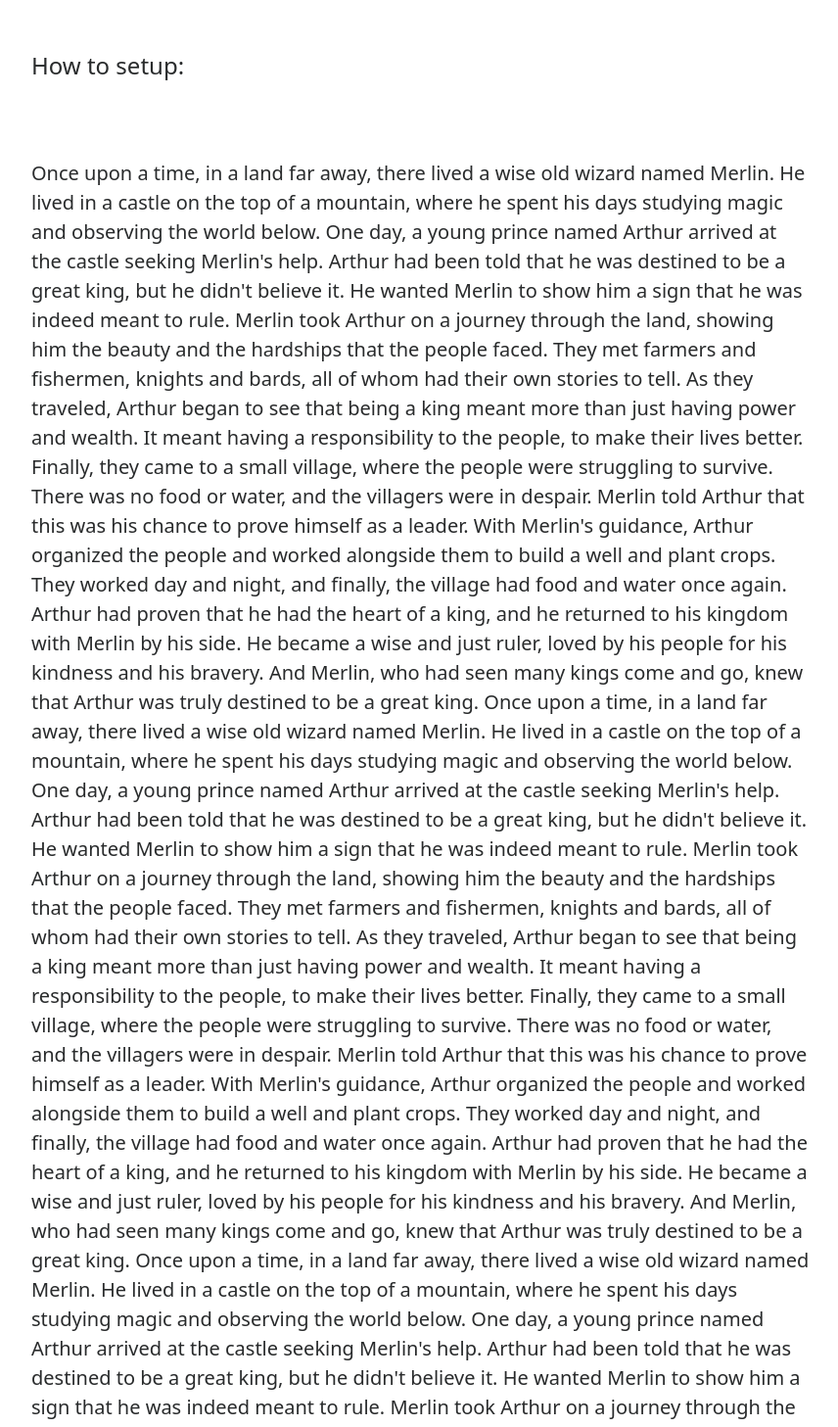
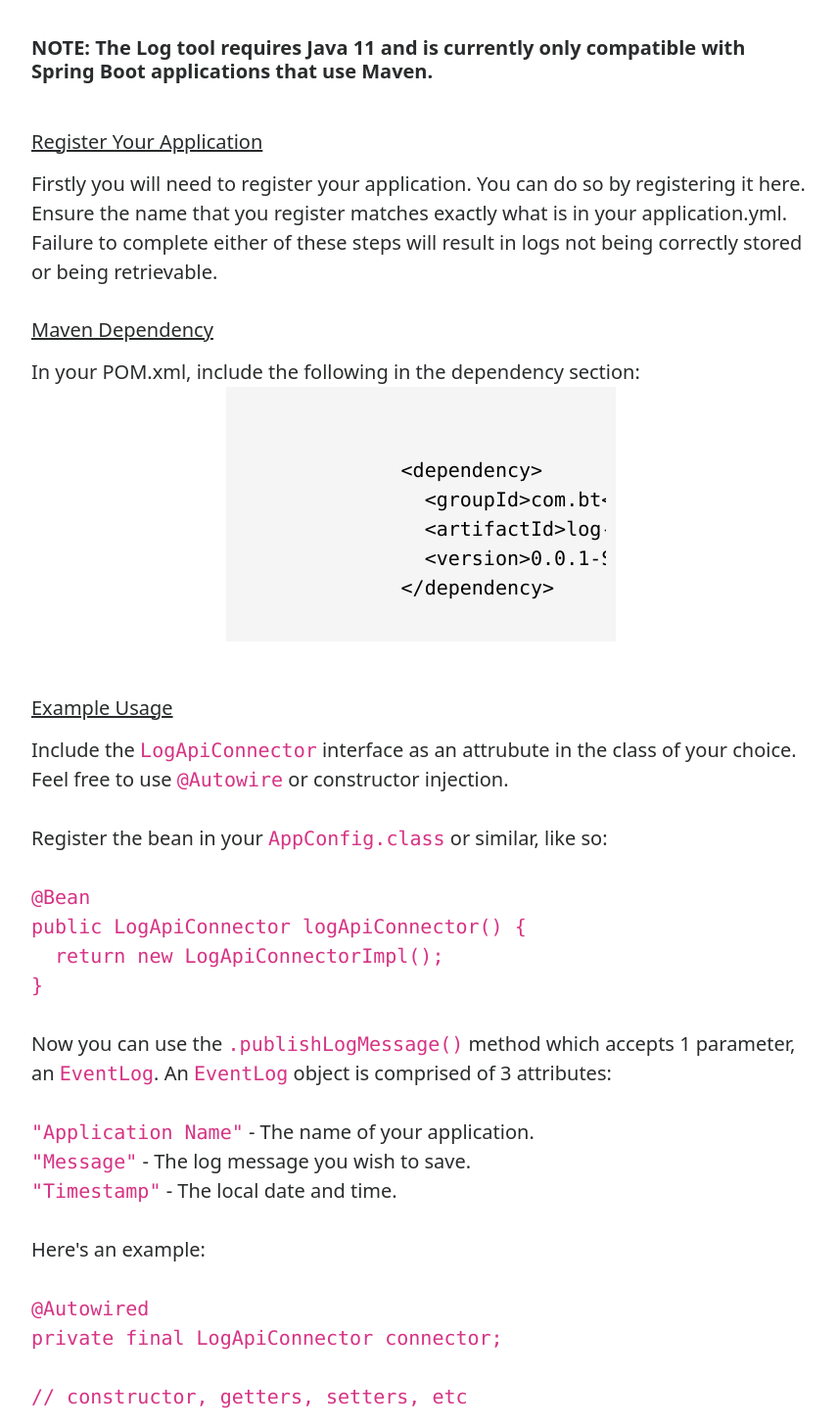
Before and after one commit to brendan-muldoon/dashboard, a Vue app: page /documentation in a window 1280 px wide. Shown: the part 220-1677 px from the top of the page at 98% size, without its empty margins (210-1066 px from the left). Built offline with nearby package versions, Linux system fonts and the light colour scheme.

Commit message:
Finished code

```diff
--- a/src/components/AppDocumentation.vue
+++ b/src/components/AppDocumentation.vue
@@ -1,76 +1,127 @@
 <template>
   <div class="container" style="min-height: 100%">
-      <h2>Documentation</h2>
-      <h4>How to setup:</h4>
-      <p>
+    <h2>Documentation</h2>
+    <h4>
+      <b
+        >NOTE: The Log tool requires Java 11 and is currently only compatible
+        with Spring Boot applications that use Maven.</b
+      >
+    </h4>
+    <br />
+    <br />
+    <h4><u>Register Your Application</u></h4>
+    <p>
+      Firstly you will need to register your application. You can do so by
+      registering it <a href="/register">here</a>. Ensure the name that you
+      register matches exactly what is in your application.yml. Failure to
+      complete either of these steps will result in logs not being correctly
+      stored or being retrievable.
+    </p>
+    <h4><u>Maven Dependency</u></h4>
+    <p>
+      In your POM.xml, include the following in the dependency section:
+      <code>
+        <div class="code-container">
+          <pre>
+              <br />
+              &lt;dependency&gt;
+                &lt;groupId&gt;com.bt&lt;/groupId&gt;
+                &lt;artifactId&gt;log-api-connector&lt;/artifactId&gt;
+                &lt;version&gt;0.0.1-SNAPSHOT&lt;/version&gt;
+              &lt;/dependency&gt;
+            </pre>
+        </div>
+      </code>
+    </p>
+    <br />
 
-        Once upon a time, in a land far away, there lived a wise old wizard
-        named Merlin. He lived in a castle on the top of a mountain, where he
-        spent his days studying magic and observing the world below. One day, a
-        young prince named Arthur arrived at the castle seeking Merlin's help.
-        Arthur had been told that he was destined to be a great king, but he
-        didn't believe it. He wanted Merlin to show him a sign that he was
-        indeed meant to rule. Merlin took Arthur on a journey through the land,
-        showing him the beauty and the hardships that the people faced. They met
-        farmers and fishermen, knights and bards, all of whom had their own
-        stories to tell. As they traveled, Arthur began to see that being a king
-        meant more than just having power and wealth. It meant having a
-        responsibility to the people, to make their lives better. Finally, they
-        came to a small village, where the people were struggling to survive.
-        There was no food or water, and the villagers were in despair. Merlin
-        told Arthur that this was his chance to prove himself as a leader. With
-        Merlin's guidance, Arthur organized the people and worked alongside them
-        to build a well and plant crops. They worked day and night, and finally,
-        the village had food and water once again. Arthur had proven that he had
-        the heart of a king, and he returned to his kingdom with Merlin by his
-        side. He became a wise and just ruler, loved by his people for his
-        kindness and his bravery. And Merlin, who had seen many kings come and
-        go, knew that Arthur was truly destined to be a great king. Once upon a
-        time, in a land far away, there lived a wise old wizard named Merlin. He
-        lived in a castle on the top of a mountain, where he spent his days
-        studying magic and observing the world below. One day, a young prince
-        named Arthur arrived at the castle seeking Merlin's help. Arthur had
-        been told that he was destined to be a great king, but he didn't believe
-        it. He wanted Merlin to show him a sign that he was indeed meant to
-        rule. Merlin took Arthur on a journey through the land, showing him the
-        beauty and the hardships that the people faced. They met farmers and
-        fishermen, knights and bards, all of whom had their own stories to tell.
-        As they traveled, Arthur began to see that being a king meant more than
-        just having power and wealth. It meant having a responsibility to the
-        people, to make their lives better. Finally, they came to a small
-        village, where the people were struggling to survive. There was no food
-        or water, and the villagers were in despair. Merlin told Arthur that
-        this was his chance to prove himself as a leader. With Merlin's
-        guidance, Arthur organized the people and worked alongside them to build
-        a well and plant crops. They worked day and night, and finally, the
-        village had food and water once again. Arthur had proven that he had the
-        heart of a king, and he returned to his kingdom with Merlin by his side.
-        He became a wise and just ruler, loved by his people for his kindness
-        and his bravery. And Merlin, who had seen many kings come and go, knew
-        that Arthur was truly destined to be a great king. Once upon a time, in
-        a land far away, there lived a wise old wizard named Merlin. He lived in
-        a castle on the top of a mountain, where he spent his days studying
-        magic and observing the world below. One day, a young prince named
-        Arthur arrived at the castle seeking Merlin's help. Arthur had been told
-        that he was destined to be a great king, but he didn't believe it. He
-        wanted Merlin to show him a sign that he was indeed meant to rule.
-        Merlin took Arthur on a journey through the land, showing him the beauty
-        and the hardships that the people faced. They met farmers and fishermen,
-        knights and bards, all of whom had their own stories to tell. As they
-        traveled, Arthur began to see that being a king meant more than just
-        having power and wealth. It meant having a responsibility to the people,
-        to make their lives better. Finally, they came to a small village, where
-        the people were struggling to survive. There was no food or water, and
-        the villagers were in despair. Merlin told Arthur that this was his
-        chance to prove himself as a leader. With Merlin's guidance, Arthur
-        organized the people and worked alongside them to build a well and plant
-        crops. They worked day and night, and finally, the village had food and
-        water once again. Arthur had proven that he had the heart of a king, and
-        he returned to his kingdom with Merlin by his side. He became a wise and
-        just ruler, loved by his people for his kindness and his bravery. And
-        Merlin, who had seen many kings come and go, knew that Arthur was truly
-        destined to be a great king.
-      </p>
+    <h4><u>Example Usage</u></h4>
+    <p>
+      Include the <code>LogApiConnector</code> interface as an attrubute in the
+      class of your choice. Feel free to use <code>@Autowire</code> or
+      constructor injection.
+      <br />
+      <br />
+
+      Register the bean in your <code>AppConfig.class</code> or similar, like
+      so:
+      <code>
+        <br />
+        <br />
+
+        @Bean
+        <br />
+
+        public LogApiConnector logApiConnector() {
+        <br />
+
+        &nbsp;&nbsp;return new LogApiConnectorImpl();
+        <br />
+
+        }
+      </code>
+      <br />
+      <br />
+
+      Now you can use the <code>.publishLogMessage()</code> method which accepts
+      1 parameter, an <code>EventLog</code>. An <code>EventLog</code> object is
+      comprised of 3 attributes:
+      <br />
+      <br />
+
+      <code>"Application Name"</code> - The name of your application.
+      <br />
+
+      <code>"Message"</code> - The log message you wish to save.
+      <br />
+
+      <code>"Timestamp"</code> - The local date and time.
+      <br />
+      <br />
+      Here's an example:
+      <br />
+      <br />
+      <code>@Autowired</code>
+      <br />
+
+      <code>private final LogApiConnector connector;</code>
+      <br />
+
+      <br /><code>// constructor, getters, setters, etc</code>
+      <br />
+      <code>
+        <br />
+
+        public void someMethod() {
+        <br />
+
+        &nbsp;&nbsp;try { <br />
+        &nbsp;&nbsp;} catch (Exception ex) {<br />
+        &nbsp;&nbsp;&nbsp;&nbsp;&nbsp;&nbsp;connector.publishLogMessage( new
+        EventLog("App Name", ex.getMessage(), LocalDateTime.now()));
+        <br />&nbsp;&nbsp;}
+        <br />
+
+        }
+      </code>
+      <br />
+
+    </p>
+    <h4><u>Accessing Logs</u></h4>
+
+    <p>
+      In order to access your applications logs, enter your applcation name in the search bar above. If you recieve a network error message, then it's me, not you.
+      And trust that I am working the problem.
+      <br/>
+      <br/>
+      However, if you recieve an error stating no logs could be found, then it's for one of two reasons. 1, you don't have any logs yet, or 2, you have not registered your app.
+      <br/>
+      <br/>
+
+      If you have any questions, queries or concerns, you can reach me at brendan.muldoon@bt.com.
+    </p>
+
+
   </div>
 </template>
 
@@ -81,34 +132,33 @@ export default {
 </script>
 
 <style scoped>
-
-
-
+.code-container {
+  color: black;
+  max-width: 50%; /* Set the maximum width */
+  margin: 0 auto; /* Center the container horizontally */
+  background-color: #f5f5f5; /* Add a light gray background */
+  padding: 10px; /* Add some padding to the container */
+}
 h4 {
-  font-size: 1.5rem;
-  padding-top: 5rem;
-  padding-bottom: 1rem;
+  font-size: 1.25rem;
   margin-right: 10rem;
   margin-left: 10rem;
   text-align: left;
 }
 
-
 h2 {
   font-size: 2.5rem;
   padding-top: 50px;
-  padding-bottom: 1rem;
+  padding-bottom: 5rem;
   text-align: center;
 }
 
 p {
   font-size: 1.25rem;
-  padding-top: 4rem;
-  padding-bottom: 5rem;
+  padding-top: 1rem;
+  padding-bottom: 2rem;
   padding-right: 10rem;
   padding-left: 10rem;
   text-align: left;
-  margin-bottom: -5px;
-
 }
 </style>
--- a/src/components/AppRegistration.vue
+++ b/src/components/AppRegistration.vue
@@ -1,9 +1,9 @@
 <template>
   <div style="padding: 0 10rem 0 10rem">
     <h2>Register New Application</h2>
-    <div class="container shadow rounded" style="padding: 5rem; margin-top: 5rem;">
+    <div class="container shadow rounded" style="padding: 1rem; margin: 2rem">
       <form>
-        <div class="form-group">
+        <div class="">
           <label for="appName"><h4>Application Name</h4></label>
           <input
             type="text"
@@ -15,9 +15,24 @@
         </div>
         <button
           type="submit"
-          class="btn btn-outline-warning mt-3"
+          class="btn btn-dark btn-outline-light btn-lg mt-3"
           @click.prevent="registerApplication"
         >
+          <svg
+            xmlns="http://www.w3.org/2000/svg"
+            width="16"
+            height="20"
+            fill="currentColor"
+            class="bi bi-plus-square"
+            viewBox="0 2 17 17"
+          >
+            <path
+              d="M14 1a1 1 0 0 1 1 1v12a1 1 0 0 1-1 1H2a1 1 0 0 1-1-1V2a1 1 0 0 1 1-1h12zM2 0a2 2 0 0 0-2 2v12a2 2 0 0 0 2 2h12a2 2 0 0 0 2-2V2a2 2 0 0 0-2-2H2z"
+            />
+            <path
+              d="M8 4a.5.5 0 0 1 .5.5v3h3a.5.5 0 0 1 0 1h-3v3a.5.5 0 0 1-1 0v-3h-3a.5.5 0 0 1 0-1h3v-3A.5.5 0 0 1 8 4z"
+            />
+          </svg>
           Submit
         </button>
       </form>
```
Also changed, not shown: src/components/AppAbout.vue (+34 -10 lines).
